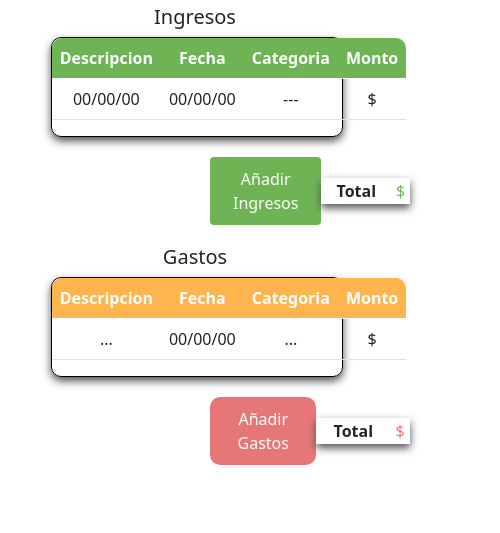
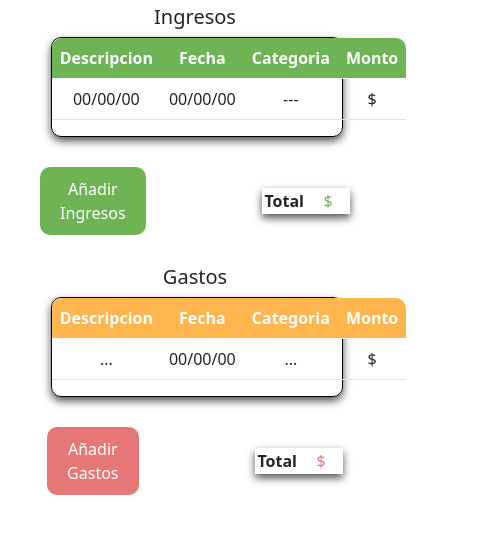
Before and after one commit to Cesarsolis0/Proyecto-Tec-Web, a website built with webpack: page HTML/Presupuesto.html in a window 390 px wide. Shown: the part 153-686 px from the top of the page, 500 px wide, since content can reach past the window. Built offline with nearby package versions, Linux system fonts and the light colour scheme; some packages are replaced by stand-ins of ours.

Commit message:
Responsive terminado

```diff
--- a/CSS/styles.css
+++ b/CSS/styles.css
@@ -20,7 +20,15 @@
     border-radius: 10px;
     background-color: #E77777;
     padding: 10px 20px;
-    color: #FFFFFF;;
+    color: #FFFFFF;
+}
+.btn-verde{
+    display: inline-block;
+    border: none;
+    border-radius: 10px;
+    background-color: #6EB455;
+    padding: 10px 20px;
+    color: #FFFFFF;
 }
 .cambiar-color{
     color: #FF8B42;
@@ -53,7 +61,7 @@
     color:#FF8B42;
 }
 #doc{
-    color: #C1E27E;
+    color: #6EB455;
 }
 #dollar{
     color: #FFE066;
@@ -212,22 +220,25 @@
 
 .tabla{
     justify-content: center;
-    width: 40%;
+    min-width: 30%;
     box-shadow: 0px 4px 8px rgb(80, 80, 80);
-    margin-right: 80px;
     text-align: center;
-}
-
-.mover{
-    margin-left: 90px;
 }
 
 .medio{
     display: flex;
-    justify-content: space-between;
+    justify-content: center;
     align-items: center;
     padding: 10px;
     margin: 10px 110px;
+    gap: 40%;
+}
+.divs{
+    margin: auto;
+    width: 100%;
+    max-width: 80%;
+    margin-top: 20px;
+    margin-bottom: 20px
 }
 
 .marcar{
@@ -235,10 +246,12 @@
 }
 .ingresos{
     color: #6EB455;
+    width: 50%;
 }
 
 .gastos{
     color: #E77777;
+    width: 50%;
 }
 
 .btn-link{
--- a/HTML/Presupuesto.html
+++ b/HTML/Presupuesto.html
@@ -61,12 +61,12 @@
         </table>
       </div>
 
-      <div class="container medio">
-        <button class="btn mover" data-bs-toggle="modal" data-bs-target="#FormularioIngresos">Añadir Ingresos</button>
+      <div class="container medio divs">
+        <button class="btn-verde mover" data-bs-toggle="modal" data-bs-target="#FormularioIngresos">Añadir Ingresos</button>
         <table class="tabla centrar" id="suma-ingreso">
           <tr class="monto">
-            <td class="marcar">Total</td>
-            <td class="ingresos">$</td>
+            <td class="marcar centrar">Total</td>
+            <td class="ingresos centrar">$</td>
           </tr>
         </table>
       </div>
@@ -96,12 +96,12 @@
             </tbody>
           </table>
         </div>
-        <div class="container medio">
+        <div class="container medio divs">
           <button class="btn-rojo mover" data-bs-toggle="modal" data-bs-target="#FormularioGastos">Añadir Gastos</button>
           <table class="tabla centrar" id="suma-Gastos">
             <tr class="monto">
-              <td class="marcar">Total</td>
-              <td class="gastos">$</td>
+              <td class="marcar centrar">Total</td>
+              <td class="gastos centrar">$</td>
             </tr>
           </table>
         </div>
```
Also changed, not shown: HTML/Principal.html (+3 -5 lines).
